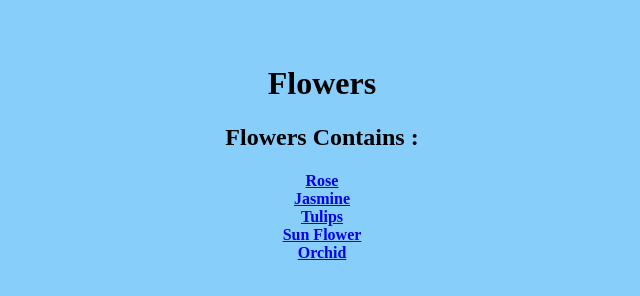
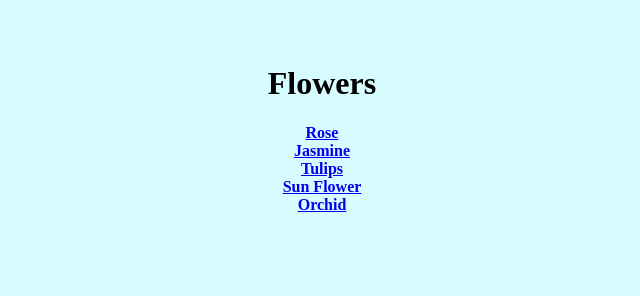
Before and after one commit to vijitha-venugopal/vijitha-venugopal.github.io, a plain HTML site: page index.html in a window 1280 px wide. Shown: the whole page, without its empty margins (318-958 px from the left). Drawn offline with Linux system fonts and the light colour scheme.

```diff
--- a/index.html
+++ b/index.html
@@ -1,10 +1,9 @@
 <html>
 <head><title style="color: aliceblue" >Flowers</title></head>
-    <body style=background-color:lightskyblue>
+    <body style=background-color:#d6fcff>
         <br>
         <br>
-        <h1 align="center">Flowers</h1>
-        <h2 align="center">Flowers Contains :</h2>
+        <h1 align="center"><b>Flowers</b></h1>
         <h4 align="center">
             <a href="https://www.google.co.in/search?q=rose&tbm=isch&tbo=u&source=univ&sa=X&ved=0ahUKEwiK4ZPuy6LOAhUHipQKHaC1D70QsAQIHQ&biw=1440&bih=728">Rose</a><br>
             <a href="https://www.google.co.in/search?q=jasmine&espv=2&biw=1440&bih=772&source=lnms&tbm=isch&sa=X&ved=0ahUKEwiszsX0zqLOAhUEE5QKHfRMD9cQ_AUIBigB#tbm=isch&q=jasmine+flower">Jasmine</a><br>
```
